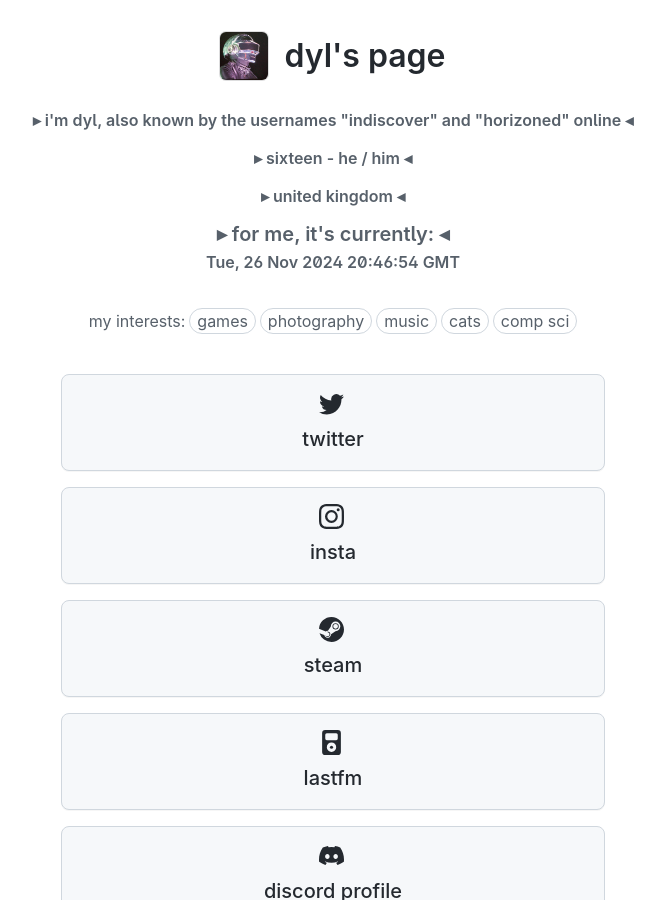
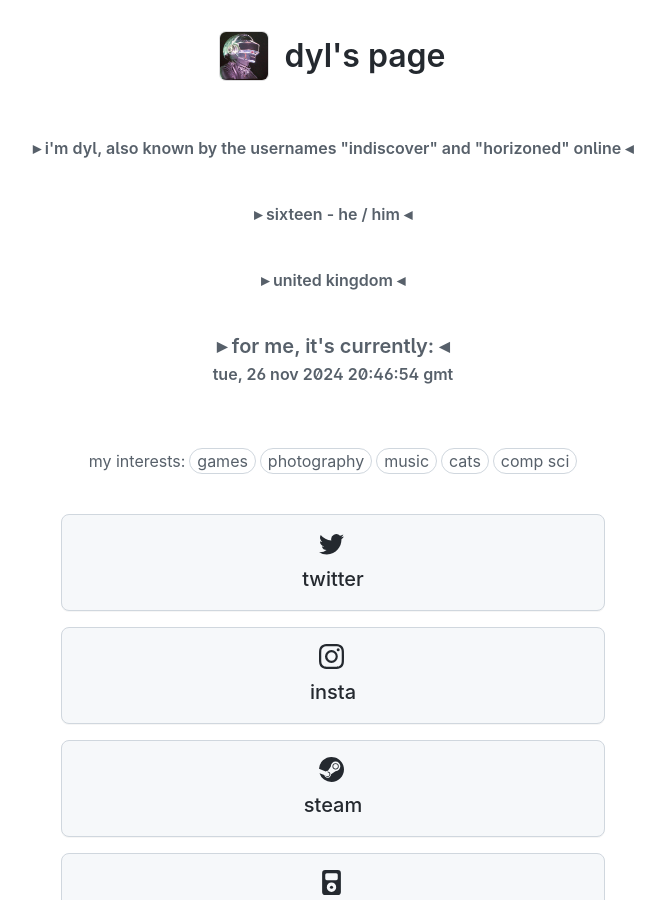
Before and after one commit to indiscovering/indiscover.me, a Jekyll site: the page built from index.md, in a window 1280 px wide and 900 px high. Shown: the whole window, without its empty margins (307-972 px from the left). Built offline with Jekyll 4.4.1, drawn with Linux system fonts in a browser that asks for light colours; our own code applies the rules of GitHub Pages for plain Markdown files.

Commit message:
Update index.md

```diff
--- a/index.md
+++ b/index.md
@@ -4,19 +4,19 @@ avatar-url: "assets/img/avatar.png"
 avatar-alt-text: "profile image"
 interest-prefix: "my interests:"
 ---
-<p> </p>
+<p>⠀</p>
 
 <h4>▸ i'm dyl, also known by the usernames "indiscover" and "horizoned" online ◂</h4>
 
-<p> </p>
+<p>⠀</p>
 
 <h4>▸ sixteen - he / him ◂</h4>
 
-<p> </p>
+<p>⠀</p>
 
 <h4>▸ united kingdom ◂</h4>
 
-<p> </p>
+<p>⠀</p>
 
 <html lang="en">
 <head>
@@ -40,4 +40,4 @@ interest-prefix: "my interests:"
 </body>
 </html>
 
-<p> </p>
+<p>⠀</p>
```
Also changed, not shown: other parts of index.md (+1 -1 lines).
